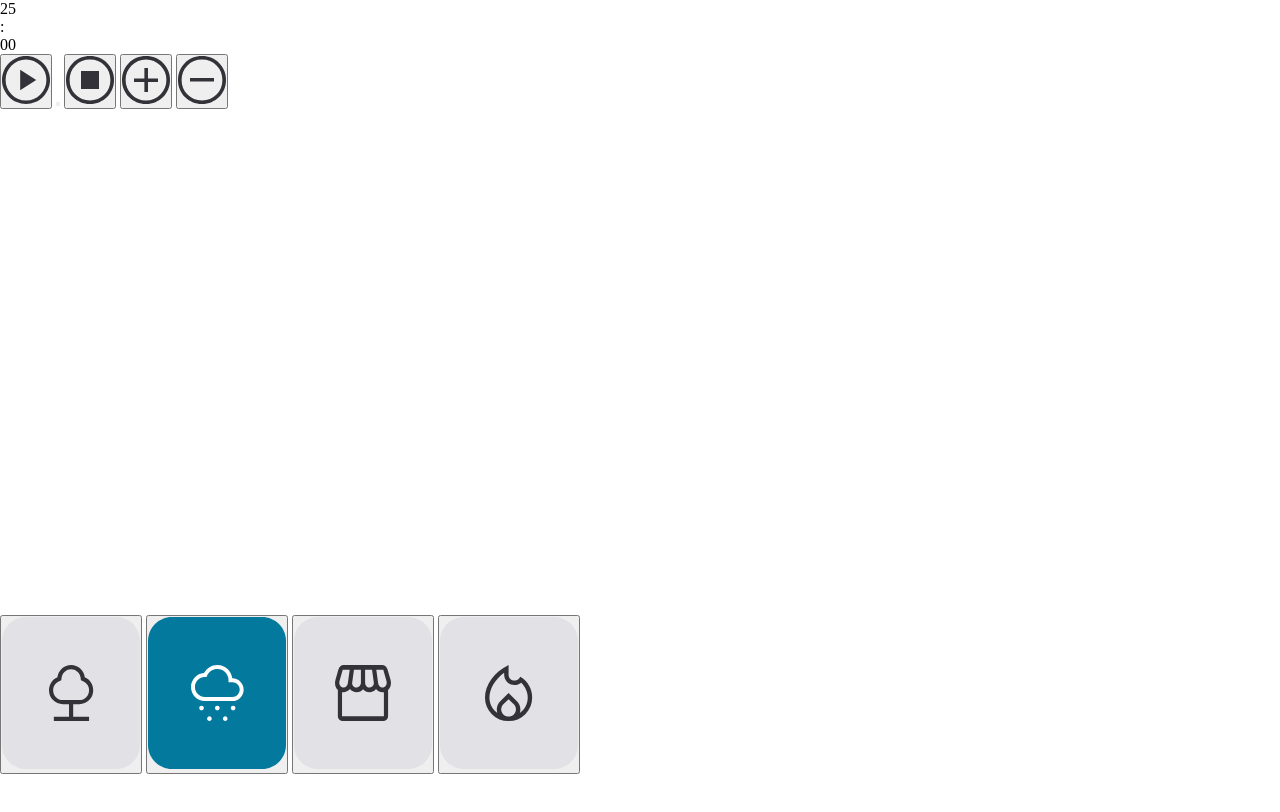
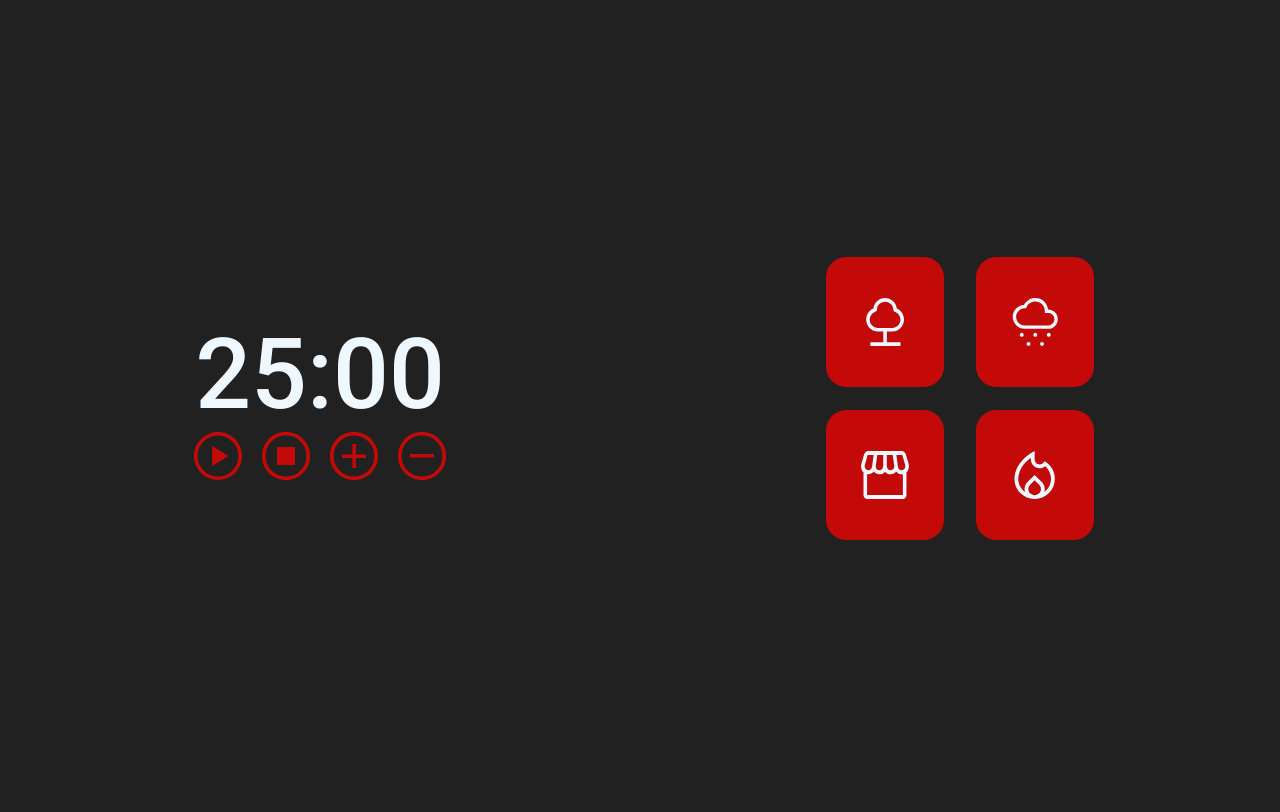
Before and after one commit to stelardn/pomodoro-timer, a plain HTML site: page index.html in a window 1280 px wide. Drawn offline with Linux system fonts and the light colour scheme.

Commit message:
final style

```diff
--- a/index.html
+++ b/index.html
@@ -1,10 +1,14 @@
 <!DOCTYPE html>
 <html lang="en">
 <head>
+  <link rel="preconnect" href="https://fonts.googleapis.com">
+  <link rel="preconnect" href="https://fonts.gstatic.com" crossorigin>
   <meta charset="UTF-8">
   <meta name="viewport" content="width=device-width, initial-scale=1.0">
   <meta name="description" content="Temporizador do tipo Pomodoro">
   <title>Pomodoro Timer</title>
+
+  <link href="https://fonts.googleapis.com/css2?family=Roboto:wght@500&display=swap" rel="stylesheet">
   <link rel="stylesheet" href="style.css">
 </head>
 <body>
--- a/style.css
+++ b/style.css
@@ -4,7 +4,86 @@
   box-sizing: border-box;
 }
 
+:root {
+  font-size: 62.5%;
+
+  --bg-primary-color: hsla(0, 0%, 0%, 0.872);
+  --bg-secondary-color: hsla(0, 100%, 50%, 0.734);
+  --bg-selected-button: #9d3b02c3;
+  --primary-color: hsl(208, 100%, 97%);
+
+}
+
 body {
-  height: 100vw;
+  height: 100vh;
+  background-color: var(--bg-primary-color);
+  color: var(--primary-color);
+
   display: grid;
+  grid-template-columns: 1fr 1fr;
+
+  align-items: center;
+  justify-items: space-around;
 }
+
+main {
+  display: flex;
+  flex-direction: column;
+  align-items: center;
+}
+
+time {
+  font-weight: 500;
+  font-family: 'Roboto', sans-serif;
+  font-size: clamp(6rem, 6rem + 3vw, 12rem);
+
+  display: flex;
+  align-items: center;
+  justify-content: center;
+
+}
+
+.controls {
+  display: flex;
+  gap: 2rem;
+
+
+}
+
+.controls button svg {
+  height: clamp(0.6rem, 0.6 rem + 2vw, 1.6rem);
+  width: clamp(0.6rem, 0.6 rem + 2vw, 1.6rem);
+}
+
+button {
+  background: transparent;
+  border: none;
+
+  cursor: pointer;
+}
+
+.hidden {
+  display: none;
+}
+
+.sounds {
+  justify-self: center;
+  display: grid;
+  grid-template-columns: 1fr 1fr;
+  gap: 2rem;
+
+}
+
+.sounds button svg {
+
+  width: clamp(8rem, 8rem + 4vw, 13rem);
+  height: clamp(8rem, 8rem + 4vw, 13rem);
+}
+
+button svg path:first-child {
+  fill: var(--bg-secondary-color);
+}
+
+button svg path:nth-child(2) {
+  fill:aliceblue
+}
```
Lines whose indentation alone changed are shown as unchanged.
